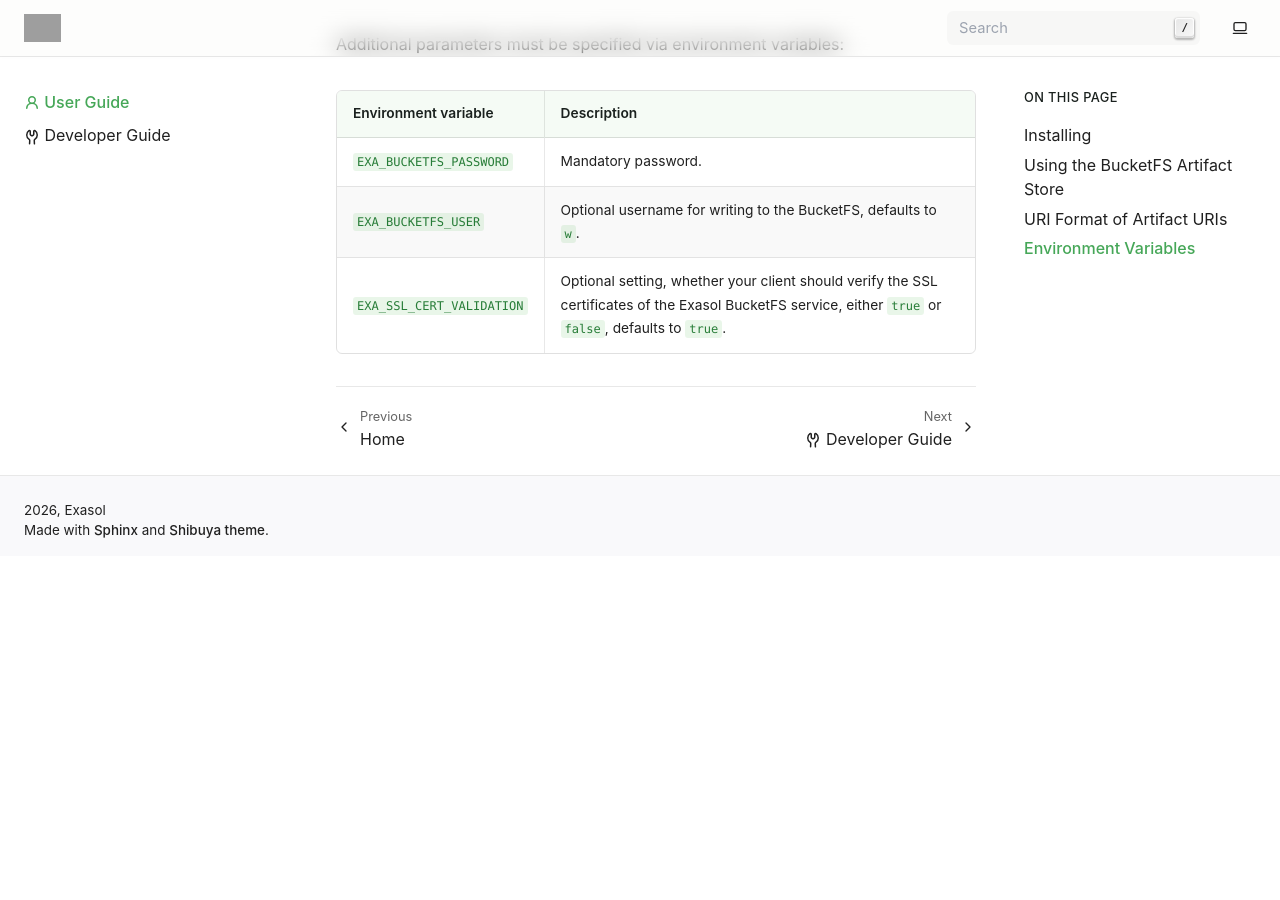
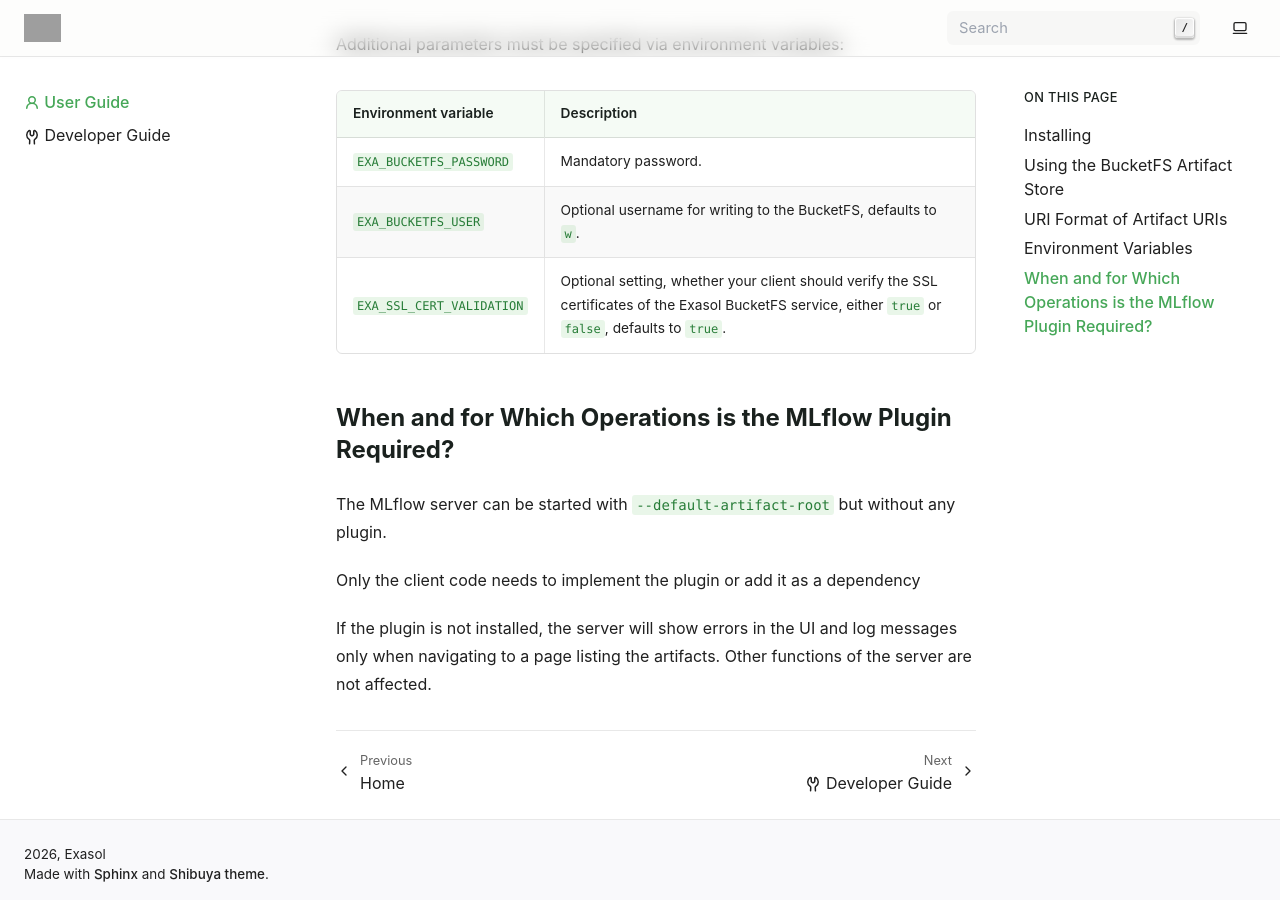
Before and after one commit to exasol/mlflow-plugin, a Sphinx documentation site: the page built from doc/user_guide.rst, in a window 1280 px wide and 900 px high, scrolled down 1892 px. Built offline with Sphinx 7.4.7, drawn with Linux system fonts in a browser that asks for light colours; pages that are not in the unit, such as notebooks, are missing from menus; before the commit the page ends 2448 px from its top, so only the background shows below that; grey boxes are pictures that could not be loaded.

Commit message:
#17: Added required scope of plugin availability to the User Guide (#18)

```diff
--- a/doc/user_guide.rst
+++ b/doc/user_guide.rst
@@ -103,3 +103,14 @@ Additional parameters must be specified via environment variables:
      - Optional setting, whether your client should
        verify the SSL certificates of the Exasol BucketFS service, either
        ``true`` or ``false``, defaults to ``true``.
+
+When and for Which Operations is the MLflow Plugin Required?
+------------------------------------------------------------
+
+The MLflow server can be started with ``--default-artifact-root`` but without any plugin.
+
+Only the client code needs to implement the plugin or add it as a dependency
+
+If the plugin is not installed, the server will show errors in the UI and log
+messages only when navigating to a page listing the artifacts. Other functions
+of the server are not affected.
```
Also changed, not shown: doc/changes/unreleased.md (+1 -0 lines).
